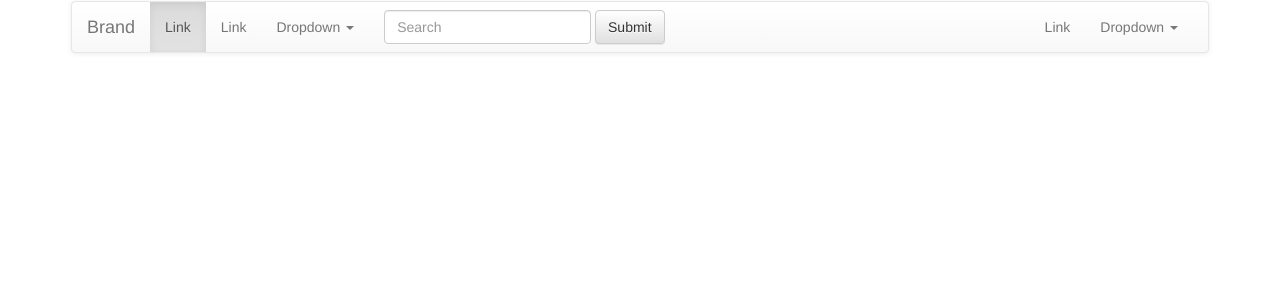
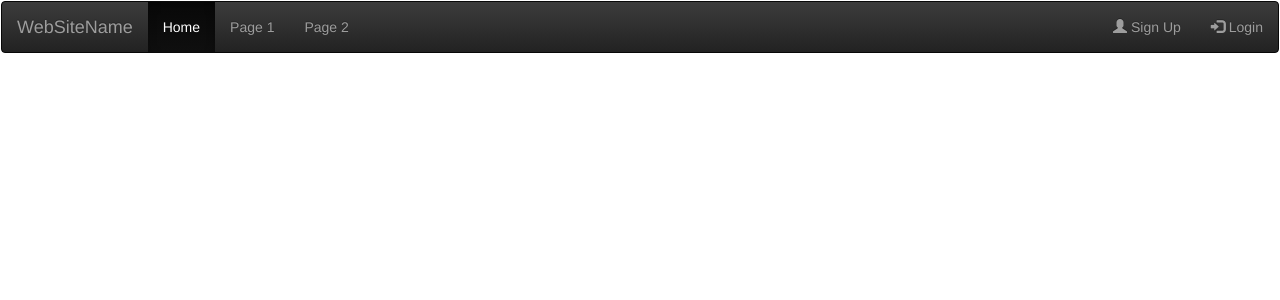
Before and after one commit to katiayx/attend.ing, a Django app: template efinder_root/templates/base.html in a window 1280 px wide. Shown: the top 300 px of the page. Run offline with Django 3.2, Linux system fonts and the light colour scheme; the template is opened without the code that fills it, so the values that code supplies are empty; some libraries are stand-ins or nearby versions.

```diff
--- a/efinder_root/efinder_root/settings.py
+++ b/efinder_root/efinder_root/settings.py
@@ -57,7 +57,7 @@ ROOT_URLCONF = 'efinder_root.urls'
 TEMPLATES = [
     {
         'BACKEND': 'django.template.backends.django.DjangoTemplates',
-        'DIRS': [],
+        'DIRS': [os.path.join(BASE_DIR, 'templates')],
         'APP_DIRS': True,
         'OPTIONS': {
             'context_processors': [
--- a/efinder_root/efinder_root/urls.py
+++ b/efinder_root/efinder_root/urls.py
@@ -16,7 +16,10 @@ Including another URLconf
 from django.conf.urls import include, url
 from django.contrib import admin
 
+from efinder_app.views import HomeView
+
 urlpatterns = [
     url(r'^', include('efinder_app.urls')), #match any random, not per django tutorial r'^efinder_app'
     url(r'^admin/', admin.site.urls),
+    url(r'^view-1/',HomeView.as_view()), #$ sigs end of pattern
 ]
--- a/efinder_root/templates/base.html
+++ b/efinder_root/templates/base.html
@@ -13,65 +13,27 @@
 	<link rel="stylesheet" href="https://maxcdn.bootstrapcdn.com/bootstrap/3.3.7/css/bootstrap-theme.min.css" integrity="sha384-rHyoN1iRsVXV4nD0JutlnGaslCJuC7uwjduW9SVrLvRYooPp2bWYgmgJQIXwl/Sp" crossorigin="anonymous">
 
 
+
+
   </head>
   <body>
-  	<header>
-  		<div class="container navbar">
-	  		<nav class="navbar navbar-default">
+  	<header class="navbar" role="banner">
+  		<nav class="navbar navbar-inverse">
   			<div class="container-fluid">
-			    <!-- Brand and toggle get grouped for better mobile display -->
     			<div class="navbar-header">
-			      <button type="button" class="navbar-toggle collapsed" data-toggle="collapse" data-target="#bs-example-navbar-collapse-1" aria-expanded="false">
-			        <span class="sr-only">Toggle navigation</span>
-			        <span class="icon-bar"></span>
-			        <span class="icon-bar"></span>
-			        <span class="icon-bar"></span>
-			      </button>
-			      <a class="navbar-brand" href="#">Brand</a>
+      				<a class="navbar-brand" href="#">WebSiteName</a>
     			</div>
-
-			    <!-- Collect the nav links, forms, and other content for toggling -->
-			    <div class="collapse navbar-collapse" id="bs-example-navbar-collapse-1">
     			<ul class="nav navbar-nav">
-			        <li class="active"><a href="#">Link <span class="sr-only">(current)</span></a></li>
-			        <li><a href="#">Link</a></li>
-			        <li class="dropdown">
-			          <a href="#" class="dropdown-toggle" data-toggle="dropdown" role="button" aria-haspopup="true" aria-expanded="false">Dropdown <span class="caret"></span></a>
-			          <ul class="dropdown-menu">
-			            <li><a href="#">Action</a></li>
-			            <li><a href="#">Another action</a></li>
-			            <li><a href="#">Something else here</a></li>
-			            <li role="separator" class="divider"></li>
-			            <li><a href="#">Separated link</a></li>
-			            <li role="separator" class="divider"></li>
-			            <li><a href="#">One more separated link</a></li>
+      				<li class="active"><a href="#">Home</a></li>
+      				<li><a href="#">Page 1</a></li>
+      				<li><a href="#">Page 2</a></li>
    				</ul>
-			        </li>
+   				<ul class="nav navbar-nav navbar-right">
+					<li><a href="#"><span class="glyphicon glyphicon-user"></span> Sign Up</a></li>
+					<li><a href="#"><span class="glyphicon glyphicon-log-in"></span> Login</a></li>
     			</ul>
-			      <form class="navbar-form navbar-left">
-			        <div class="form-group">
-			          <input type="text" class="form-control" placeholder="Search">
   			</div>
-			        <button type="submit" class="btn btn-default">Submit</button>
-			      </form>
-			      <ul class="nav navbar-nav navbar-right">
-			        <li><a href="#">Link</a></li>
-			        <li class="dropdown">
-			          <a href="#" class="dropdown-toggle" data-toggle="dropdown" role="button" aria-haspopup="true" aria-expanded="false">Dropdown <span class="caret"></span></a>
-			          <ul class="dropdown-menu">
-			            <li><a href="#">Action</a></li>
-			            <li><a href="#">Another action</a></li>
-			            <li><a href="#">Something else here</a></li>
-			            <li role="separator" class="divider"></li>
-			            <li><a href="#">Separated link</a></li>
-			          </ul>
-			        </li>
-			      </ul>
-			    </div><!-- /.navbar-collapse -->
-			  </div><!-- /.container-fluid -->
 		</nav>
-		</div>
-
   	</header>
   	{% block content %}
 	{% endblock content %}
```
Also changed, not shown: efinder_root/efinder_app/templates/efinder_app/index.html (+32 -10 lines), efinder_root/efinder_app/views.py (+12 -3 lines). Lines whose indentation alone changed are shown as unchanged.
